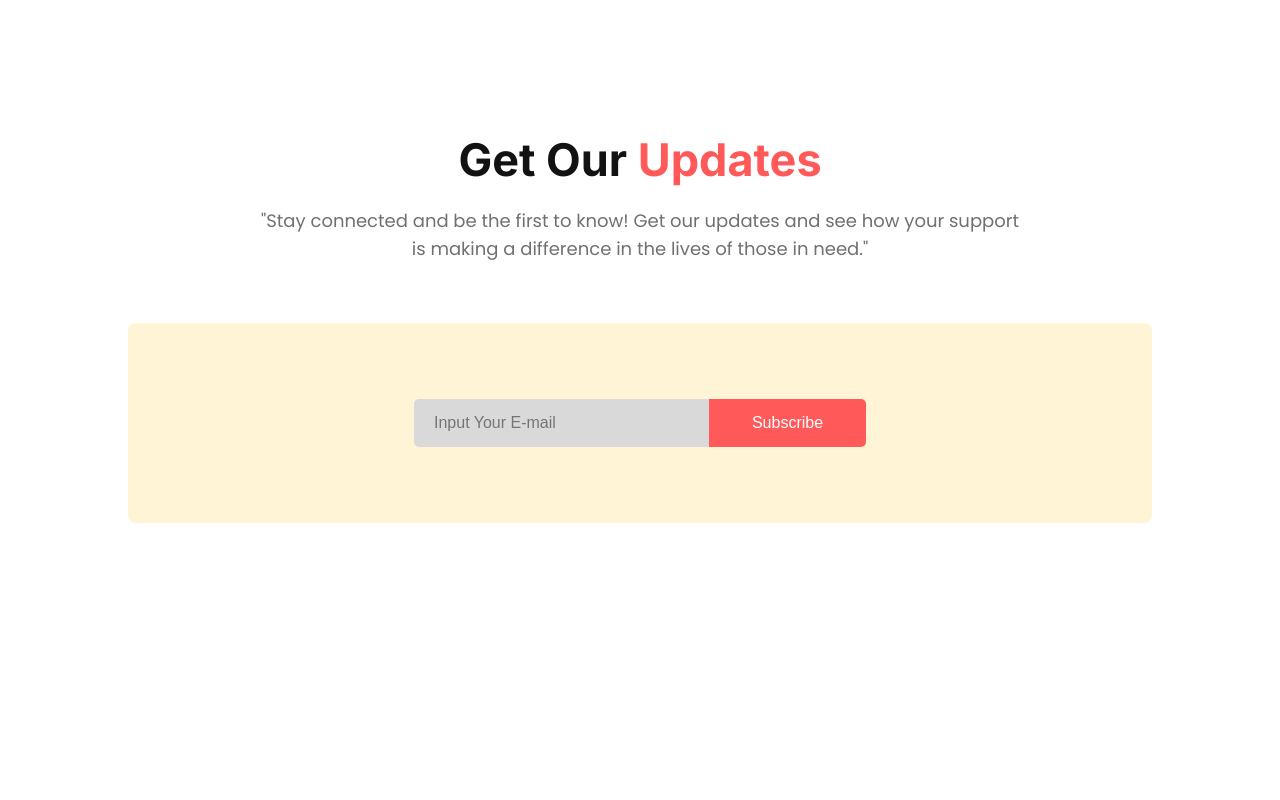
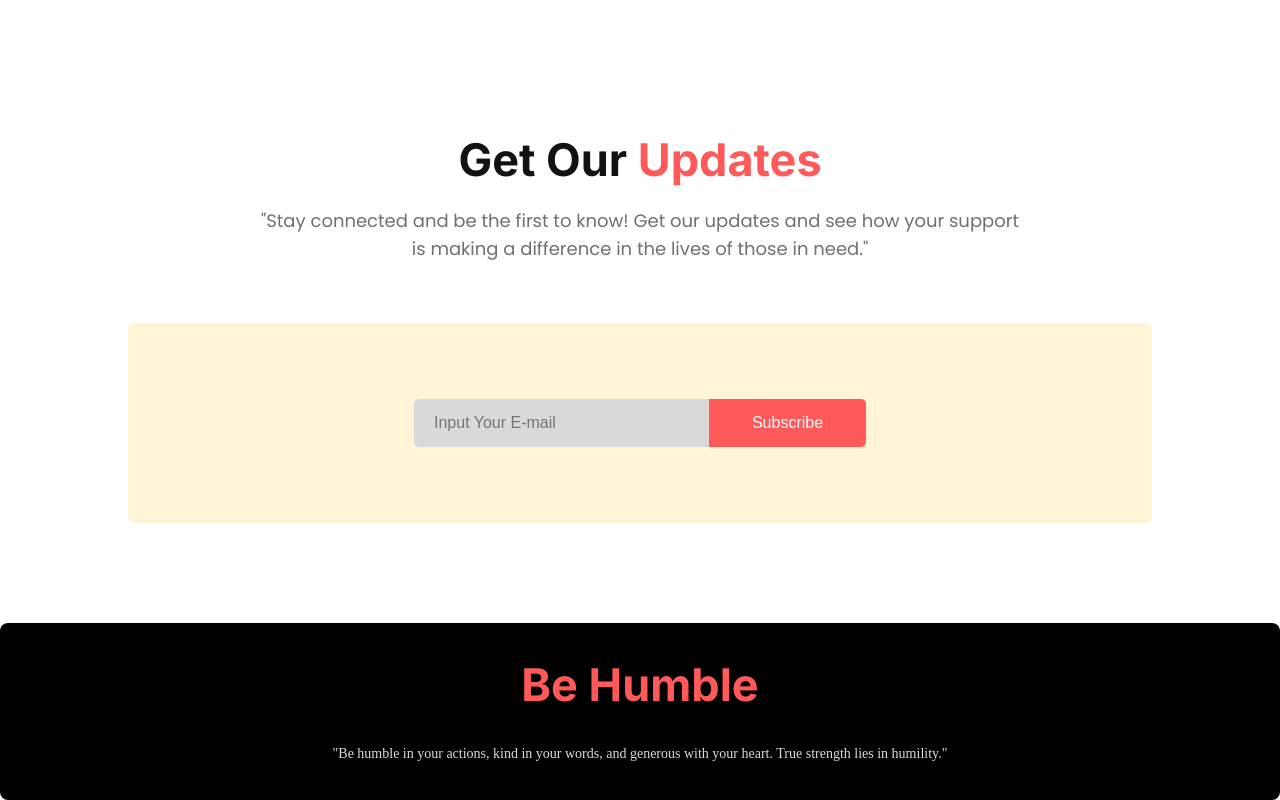
Before and after one commit to shihabuddin-dev/charity-for-human, a plain HTML site: page index.html in a window 1280 px wide. Shown: the part 2709-3509 px from the top of the page. Before the commit the page ends 3332 px from the top, so only its background shows below. Drawn offline with Linux system fonts and the light colour scheme.

Commit message:
add foter

```diff
--- a/index.html
+++ b/index.html
@@ -115,5 +115,9 @@
          </section>
 
         </main>
+        <footer>
+            <h2 class="section-title"><span>Be Humble</span></h2>
+            <p class="footer-caption">"Be humble in your actions, kind in your words, and generous with your heart. True strength lies in humility."</p>
+                </footer>
 </body>
 </html>
```
